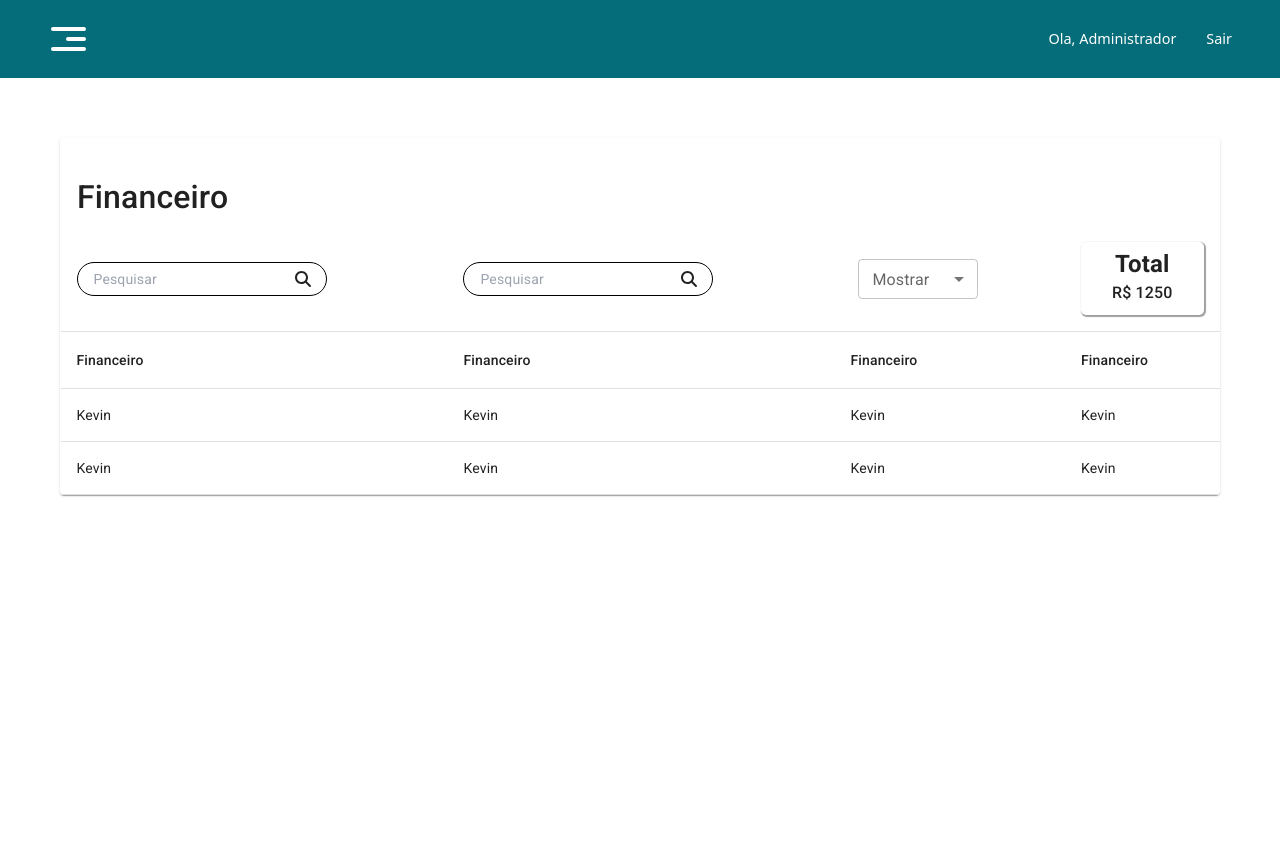
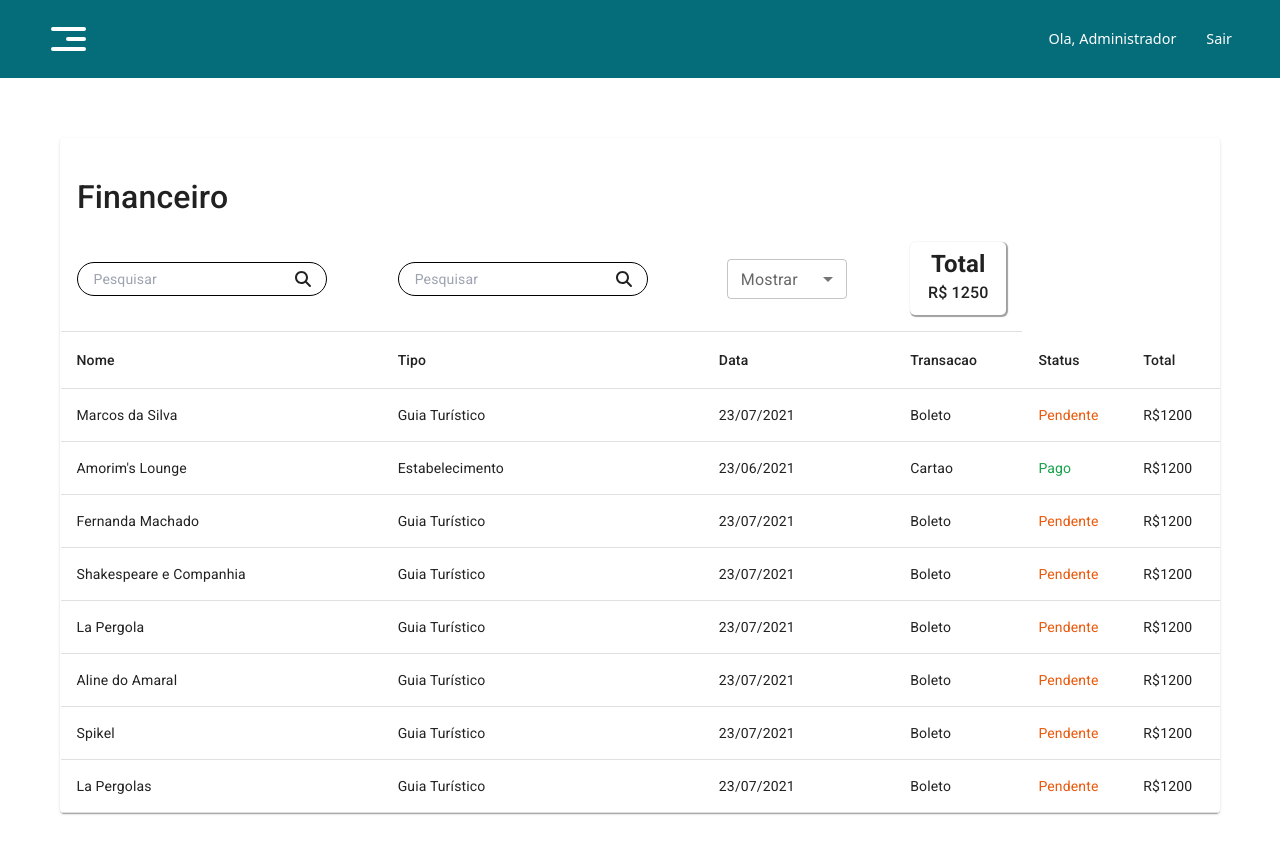
Before and after one commit to realkevinbrian/TurismSystem, a React (Create React App) app: page /admin in a window 1280 px wide. Shown: the top 854 px of the page. Before the commit the page ends 800 px from the top, so only its background shows below. Built offline with nearby package versions, Linux system fonts and the light colour scheme.

Commit message:
the table is now official Reusable

```diff
--- /dev/null
+++ b/src/Components/Finance/financeData.js
@@ -0,0 +1,76 @@
+export default function FinanceData(){
+/*Este sao dados para monstrar na tabela (COLUMNS)!
+Como estamos na fase de teste, usei estes dados como amostra
+*/
+
+const columns = [
+  { id: 'name', label: 'Nome', minWidth: 170 },
+  { id: 'tipo', label: 'Tipo', minWidth: 100 },
+  {
+    id: 'data',
+    label: 'Data',
+    minWidth: 170,
+    align: 'right',
+    format: (value) => value.toLocaleString('en-US'),
+  },
+  {
+    id: 'transaction',
+    label: 'Transacao',
+    minWidth: 170,
+    align: 'right',
+    format: (value) => value.toLocaleString('en-US'),
+  },
+  {
+    id: 'status',
+    label: 'Status',
+    minWidth: 170,
+    align: 'right',
+    format: (value) => value.toLocaleString('en-US'),
+  },
+  {
+    id: 'total',
+    label: 'Total',
+    minWidth: 170,
+    align: 'right',
+    format: (value) => value.toFixed(2),
+  },
+];
+
+
+/*
+  Esta funcao serve cara criar dados em forma organizada
+  Para facilitar mostrar na tabela
+*/
+function createData(name, tipo, data, transaction , status,total) {
+  // const sum = total ;
+  return { name, tipo, data, transaction, status, total};
+}
+
+/*Este sao dados para monstrar na tabela (ROWS)!
+Como estamos na fase de teste, usei estes dados como amostra
+ @importante => Seguindo  a funcao criada acima
+*/
+
+const rows = [
+  createData('Marcos da Silva', 'Guia Turístico', "23/07/2021", "Boleto","Pendente", "R$1200"),
+
+  createData('Amorim\'s Lounge', 'Estabelecimento', "23/06/2021", "Cartao","Pago", "R$1200"),
+
+  createData('Fernanda Machado', 'Guia Turístico', "23/07/2021", "Boleto","Pendente", "R$1200"),
+
+  createData('Shakespeare e Companhia', 'Guia Turístico', "23/07/2021", "Boleto","Pendente", "R$1200"),
+
+  createData('La Pergola', 'Guia Turístico', "23/07/2021", "Boleto","Pendente", "R$1200"),
+
+  createData('Aline do Amaral', 'Guia Turístico', "23/07/2021", "Boleto","Pendente", "R$1200"),
+
+  createData('Spikel', 'Guia Turístico', "23/07/2021", "Boleto","Pendente", "R$1200"),
+
+  createData('La Pergolas', 'Guia Turístico', "23/07/2021", "Boleto","Pendente", "R$1200")
+
+];
+
+
+return {columns,rows}
+
+}
--- a/src/Components/Finance/index.jsx
+++ b/src/Components/Finance/index.jsx
@@ -1,20 +1,36 @@
 import React from 'react'
+import { Paper, Table, TableBody, TableCell, TableContainer, TableHead, TableRow } from '@mui/material'
 import StyledTable from '../Table'
 import { H5,H4 } from '../Global'
 import * as S from "./styled"
+import FinanceData from "./financeData"
+
+
+/***
+ * At this point we are fetching table data in FinanceData Function created
+ */
+// console.log(FinanceData());
 
 function Finance() {
+
+  //At this point we read our data from @@financeData function
+  const Columns = FinanceData().columns;
+  const Rows = FinanceData().rows;
+
   return (
     <>
-        <StyledTable tableTitle = "Financeiro" switchComponent = {<ShowTotal/>}/>
+        <StyledTable
+        tableTitle = "Financeiro"
+        switchComponent = {<ShowTotal/>}
+        labels={<FinanceLabels Columns={Columns}/>}
+        bodyData = {<FinanceBodyData Rows={Rows} Columns={Columns}/>}
+
+        />
     </>
   )
 }
 
 export default Finance
-
-
-
 /***
    * SHOW TOTAL
    *
@@ -33,3 +49,63 @@ export default Finance
   )
 
 }
+
+
+/****
+ * LABELS FOR FINANCE TABLE TO MAKE OUR TABLE REUSABLE
+ */
+
+export function FinanceLabels ({Columns}){
+
+  return(
+      <>
+          {//=>Here we looping through our received data from the props
+            Columns.map((column)=>{
+              return(
+                  <TableCell key={column.id}>
+                      {column.label}
+                  </TableCell>
+              )
+          })
+        }
+      </>
+  )
+}
+
+
+export function FinanceBodyData({Rows : rows,Columns : columns}){
+    return(
+      <>
+          {rows
+              // .slice(page * rowsPerPage, page * rowsPerPage + rowsPerPage)
+              // .filter(row => row.name.toLowerCase().includes(query))
+              .map((row) => {
+
+                return (
+                  <TableRow hover tabIndex={-1} key={row.name}>
+                    {columns.map((column) => {
+                      const value = row[column.id];
+                      // console.log(value)
+
+                      return (
+
+                        <TableCell key={column.id}
+                        >
+                          {
+                            // column.format && typeof value === 'number' ? column.format(value) : value
+                          value == "Pago" ? <span className='text-green-600'>Pago</span> :
+                          value && value == "Pendente" ?
+                          <span className='text-orange-600'>Pendente</span> :
+                          value
+                          }
+                        </TableCell>
+
+                      );
+                    })}
+                  </TableRow>
+                );
+
+              })}
+      </>
+    )
+}
--- a/src/Components/Table/index.jsx
+++ b/src/Components/Table/index.jsx
@@ -11,7 +11,7 @@ import * as S from "./styled"
  * REUSABLE TABLE COMPONENT
  */
 
-function StyledTable({tableTitle,switchComponent}) {
+function StyledTable({tableTitle,switchComponent,labels,bodyData}) {
   return (
     <S.StyledTableContainer>
         <Paper>
@@ -42,63 +42,12 @@ function StyledTable({tableTitle,switchComponent}) {
                             </TableCell>
                         </TableRow>
 
-                        <TableRow>
-
-                            <TableCell>
-                                <H5>Financeiro</H5>
-                            </TableCell>
-
-                            <TableCell>
-                                <H5>Financeiro</H5>
-                            </TableCell>
-
-                            <TableCell>
-                                <H5>Financeiro</H5>
-                            </TableCell>
-
-                            <TableCell>
-                                <H5>Financeiro</H5>
-                            </TableCell>
-
-                        </TableRow>
+                        <TableRow>{labels}</TableRow>
 
                     </TableHead>
 
                     <TableBody>
-                        <TableRow>
-
-                            <TableCell>
-                                Kevin
-                            </TableCell>
-                            <TableCell>
-                                Kevin
-                            </TableCell>
-                            <TableCell>
-                                Kevin
-                            </TableCell>
-                            <TableCell>
-                                Kevin
-                            </TableCell>
-
-                        </TableRow>
-
-                        <TableRow>
-
-                            <TableCell>
-                                Kevin
-                            </TableCell>
-                            <TableCell>
-                                Kevin
-                            </TableCell>
-                            <TableCell>
-                                Kevin
-                            </TableCell>
-                            <TableCell>
-                                Kevin
-                            </TableCell>
-
-                        </TableRow>
-
+                        {bodyData}
                     </TableBody>
                 </Table>
             </TableContainer>
```
